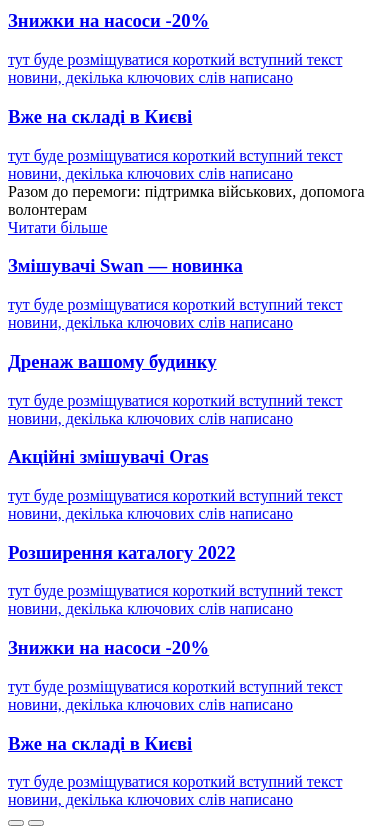
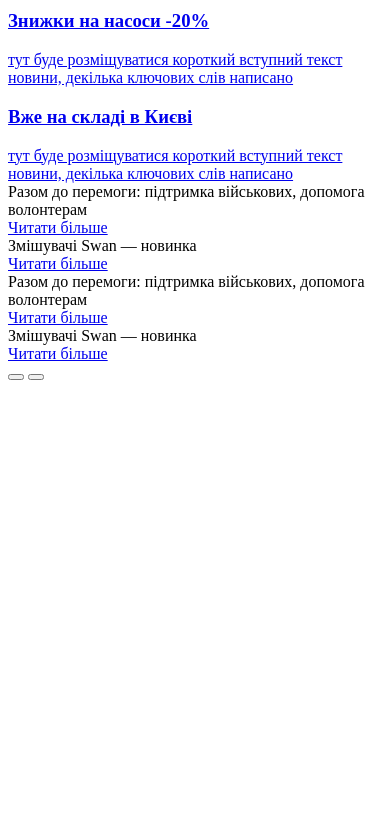
Before and after one commit to WebLamas/teploarmatura, a PHP site: page /template/segment-news.html in a window 390 px wide. Shown: the part 470-1305 px from the top of the page. After the commit the page ends 850 px from the top, so only its background shows below. Run offline with PHP 8.4, Linux system fonts and the light colour scheme.

Commit message:
buttons,news,breakpoints, small fixes

```diff
--- a/src/css/parts/segment-partners.less
+++ b/src/css/parts/segment-partners.less
@@ -13,6 +13,7 @@
 	padding: 23px 13px;
 	z-index: 20;
 	margin-right: 35px;
+	line-height: 1;
 	@media (max-width: 768px) {
 		margin-right: 30px;
 		padding: 18px 13px;
@@ -21,7 +22,6 @@
 		text-align: center;
 		font-weight: 600;
 		font-size: 37px;
-		line-height: 62%;
 		margin-bottom: 8px;
 		color: #ffffff;
 		@media (max-width: 768px) {
@@ -34,7 +34,6 @@
 		font-weight: 600;
 		text-transform: uppercase;
 		font-size: 15px;
-		line-height: 153%;
 		letter-spacing: 0.04em;
 		color: #ffffff;
 
--- a/src/template/segment-main.html
+++ b/src/template/segment-main.html
@@ -2,7 +2,7 @@
 	<div class="wrapper">
 		<div class="segment-main__text">
 			<h1 class="segment-main__h1">Комплектація сантехнічних інженерних систем</h1>
-			<a href="#" class="button" data-da=".navbar,1280,3">Каталог продукції</a>
+			<a href="#" class="button button_big button_white" data-da=".navbar,1280,3">Каталог продукції</a>
 		</div>
 		<div class="segment-main__image image-segment-main">
 			<div class="image-segment-main__wrapper">
--- a/src/template/segment-news.html
+++ b/src/template/segment-news.html
@@ -49,36 +49,27 @@
 						<a href="#" class="news-big__button button">Читати більше</a>
 					</div>
 				</div>
-				<a class="news news-slide" href="#">
-					<div class="news__image" style="background: url('images/news-sm__photo-01.png');"></div>
-					<h3 class="news__caption">Змішувачі Swan — новинка</h3>
-					<div class="news__desc">тут буде розміщуватися короткий вступний текст новини, декілька ключових слів написано</div>
-				</a>
-				<a class="news news-slide" href="#">
-					<div class="news__image" style="background: url('images/news-sm__photo-02.png');"></div>
-					<h3 class="news__caption">Дренаж вашому будинку</h3>
-					<div class="news__desc">тут буде розміщуватися короткий вступний текст новини, декілька ключових слів написано</div>
-				</a>
-				<a class="news news-slide" href="#">
-					<div class="news__image" style="background: url('images/news-sm__photo-03.png');"></div>
-					<h3 class="news__caption">Акційні змішувачі Oras</h3>
-					<div class="news__desc">тут буде розміщуватися короткий вступний текст новини, декілька ключових слів написано</div>
-				</a>
-				<a class="news news-slide" href="#">
-					<div class="news__image" style="background: url('images/news-sm__photo-04.png');"></div>
-					<h3 class="news__caption">Розширення каталогу 2022</h3>
-					<div class="news__desc">тут буде розміщуватися короткий вступний текст новини, декілька ключових слів написано</div>
-				</a>
-				<a class="news news-slide" href="#">
-					<div class="news__image" style="background: url('images/news-sm__photo-05.png');"></div>
-					<h3 class="news__caption">Знижки на насоси -20%</h3>
-					<div class="news__desc">тут буде розміщуватися короткий вступний текст новини, декілька ключових слів написано</div>
-				</a>
-				<a class="news news-slide" href="#">
-					<div class="news__image" style="background: url('images/news-sm__photo-06.png');"></div>
-					<h3 class="news__caption">Вже на складі в Києві</h3>
-					<div class="news__desc">тут буде розміщуватися короткий вступний текст новини, декілька ключових слів написано</div>
-				</a>
+				<div class="news-big news-slide">
+					<div class="news__image" style="background: url('images/news-big__photo.png');"></div>
+					<div class="news-big__text">
+						<div class="news-big__caption">Змішувачі Swan — новинка</div>
+						<a href="#" class="news-big__button button">Читати більше</a>
+					</div>
+				</div>
+				<div class="news-big news-slide">
+					<div class="news__image" style="background: url('images/news-big__photo.png');"></div>
+					<div class="news-big__text">
+						<div class="news-big__caption">Разом до перемоги: підтримка військових, допомога волонтерам</div>
+						<a href="#" class="news-big__button button">Читати більше</a>
+					</div>
+				</div>
+				<div class="news-big news-slide">
+					<div class="news__image" style="background: url('images/news-big__photo.png');"></div>
+					<div class="news-big__text">
+						<div class="news-big__caption">Змішувачі Swan — новинка</div>
+						<a href="#" class="news-big__button button">Читати більше</a>
+					</div>
+				</div>
 			</div>
 			<div class="navinations navinations-news">
 				<button class="arrow-slide arrow-prev"></button>
--- a/src/template/segment-sales.html
+++ b/src/template/segment-sales.html
@@ -4,7 +4,7 @@
 			<div class="sales__text">
 				<div class="sales__caption">Акція на змішувачі Oras!</div>
 				<div class="sales__desc">До -30% знижки на всі моделі в на каталозі</div>
-				<div class="sales__button button">Перейти в каталог</div>
+				<div class="sales__button button button_big">Перейти в каталог</div>
 			</div>
 			<div class="sales__image" style="background-image: url('images/sales-01.png');"></div>
 		</a>
@@ -12,7 +12,7 @@
 			<div class="sales__text">
 				<div class="sales__caption">Насоси Wilo — новинка!</div>
 				<div class="sales__desc">високоефективний насос Wilo-Stratos PICO 2</div>
-				<div class="sales__button button">Перейти в каталог</div>
+				<div class="sales__button button button_big button_blue">Перейти в каталог</div>
 			</div>
 			<div class="sales__image" style="background-image: url('images/sales-02.png');"></div>
 		</a>
```
Also changed, not shown: src/css/parts/footer.less (+4 -5 lines), src/css/parts/segment-advantages.less (+11 -11 lines), src/css/parts/segment-categories.less (+4 -4 lines), src/css/parts/segment-main.less (+0 -12 lines), src/css/parts/segment-news.less (+22 -36 lines), src/css/parts/segment-projects.less (+12 -17 lines), src/css/parts/segment-sales.less (+9 -29 lines), src/css/parts/segment-systems.less (+9 -13 lines), src/js/main.js (+14 -2 lines), src/template/segment-systems.html (+6 -6 lines).
